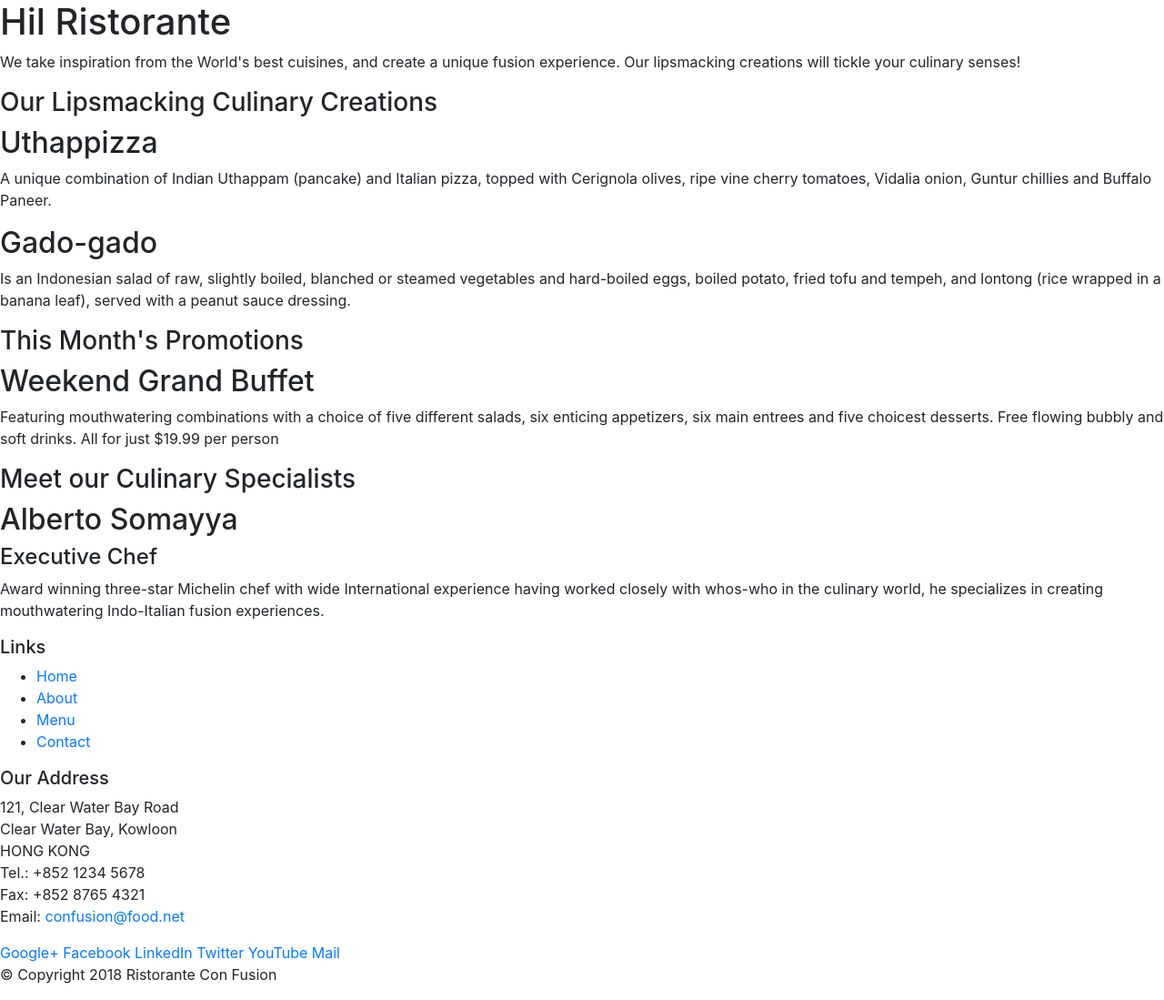
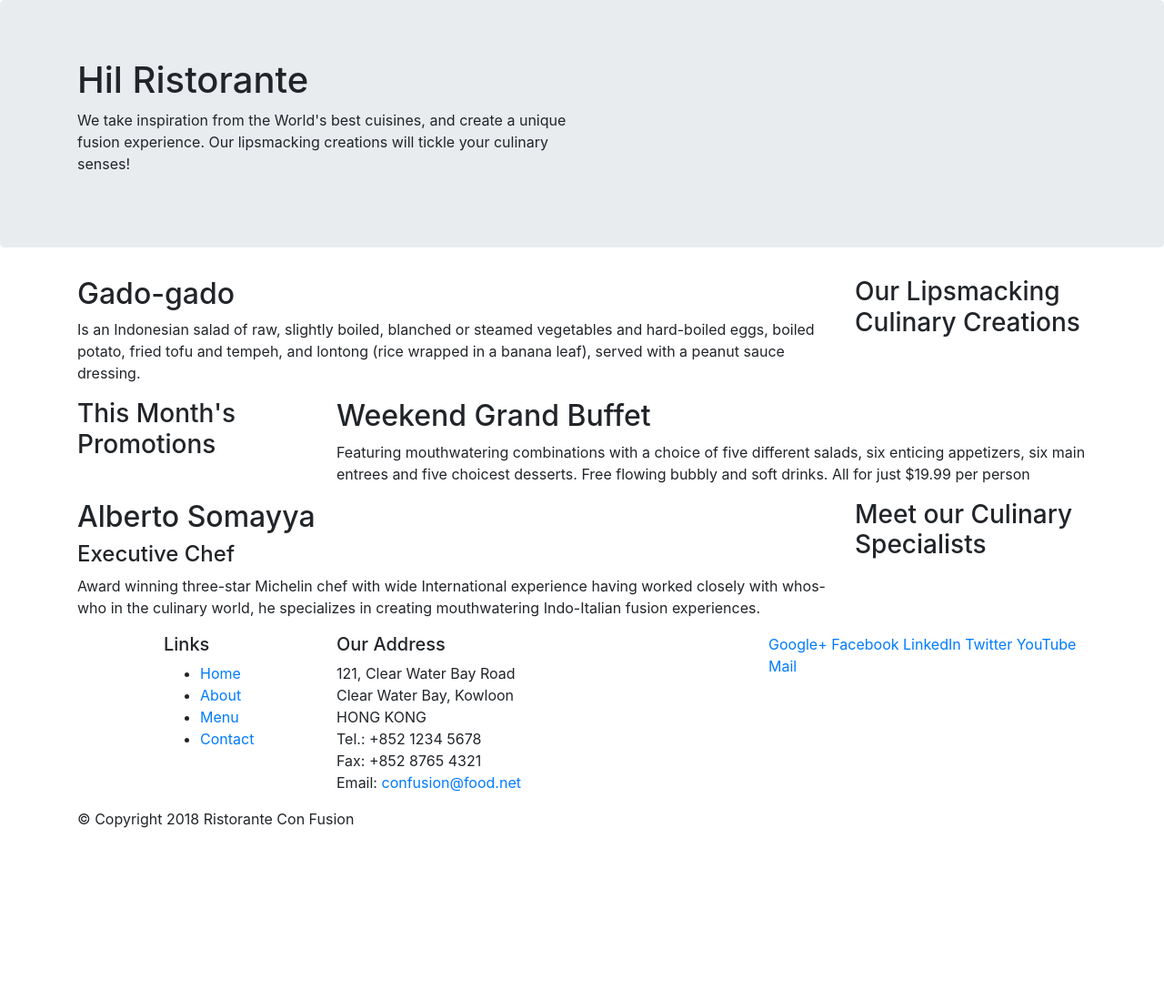
Before and after one commit to embunadem/hil-ristorante-github, a website: page index.html in a window 1280 px wide. Shown: the whole page at 91% size. After the commit the page ends 928 px from the top, so only its background shows below. Drawn offline with nearby package versions, Linux system fonts and the light colour scheme.

Commit message:
Responsive Design and Bootstrap Grid System Part 1

```diff
--- a/index.html
+++ b/index.html
@@ -14,30 +14,30 @@
 
 <body>
 
-    <header>
-        <div>
-            <div>
-                <div>
+    <header class="jumbotron">
+        <div class="container">
+            <div class="row">
+                <div class="col-12 col-sm-6">
                     <h1>Hil Ristorante</h1>
                     <p>We take inspiration from the World's best cuisines, and create a unique fusion experience. Our lipsmacking creations will tickle your culinary senses!</p>
                 </div>
-                <div>
+                <div class="col-12 col-sm">
                 </div>
             </div>
         </div>
     </header>
 
-    <div>
-        <div>
-            <div>
+    <div class="container">
+        <div class="row">
+            <div class="col-12 col-sm-4 order-sm-last col-md-3">
                 <h3>Our Lipsmacking Culinary Creations</h3>
             </div>
-            <div>
+            <!-- <div class="col col-sm col-md">
                 <h2>Uthappizza</h2>
                 <p>A unique combination of Indian Uthappam (pancake) and Italian pizza, topped with Cerignola olives,
                     ripe vine cherry tomatoes, Vidalia onion, Guntur chillies and Buffalo Paneer.</p>
-            </div>
-            <div>
+            </div> -->
+            <div class="col col-sm order-sm-first col-md">
                 <h2>Gado-gado</h2>
                 <p>Is an Indonesian salad of raw, slightly boiled, blanched or steamed vegetables and hard-boiled eggs, boiled potato,
                     fried tofu and tempeh, and lontong (rice wrapped in a banana leaf), served with a peanut sauce dressing.</p>
@@ -45,21 +45,21 @@
         </div>
 
 
-        <div>
-            <div>
+        <div class="row">
+            <div class="col-12 col-sm-4 col-md-3">
                 <h3>This Month's Promotions</h3>
             </div>
-            <div>
+            <div class="col col-sm col-md">
                 <h2>Weekend Grand Buffet</h2>
                 <p>Featuring mouthwatering combinations with a choice of five different salads, six enticing appetizers, six main entrees and five choicest desserts. Free flowing bubbly and soft drinks. All for just $19.99 per person </p>
             </div>
         </div>
 
-        <div>
-            <div>
+        <div class="row">
+            <div class="col-12 col-sm-4 order-sm-last col-md-3">
                 <h3>Meet our Culinary Specialists</h3>
             </div>
-            <div>
+            <div class="col col-sm order-sm-first col-md">
                 <h2>Alberto Somayya</h2>
                 <h4>Executive Chef</h4>
                 <p>Award winning three-star Michelin chef with wide International experience having worked closely with whos-who in the culinary world, he specializes in creating mouthwatering Indo-Italian fusion experiences. </p>
@@ -68,9 +68,9 @@
     </div>
 
     <footer>
-        <div>
-            <div>
-                <div>
+        <div class="container">
+            <div class="row">
+                <div class="col-4 offset-1 col-sm-2">
                     <h5>Links</h5>
                     <ul>
                         <li><a href="#">Home</a></li>
@@ -79,7 +79,7 @@
                         <li><a href="#">Contact</a></li>
                     </ul>
                 </div>
-                <div>
+                <div class="col-7 col-sm-5">
                     <h5>Our Address</h5>
                     <address>
 		              121, Clear Water Bay Road<br>
@@ -90,7 +90,7 @@
 		              Email: <a href="mailto:confusion@food.net">confusion@food.net</a>
 		           </address>
                 </div>
-                <div>
+                <div class="col-12 col-sm-4">
                     <div>
                         <a href="http://google.com/+">Google+</a>
                         <a href="http://www.facebook.com/profile.php?id=">Facebook</a>
@@ -101,8 +101,8 @@
                     </div>
                 </div>
            </div>
-           <div>
-                <div>
+           <div class="row">
+                <div class="col-auto">
                     <p>© Copyright 2018 Ristorante Con Fusion</p>
                 </div>
            </div>
```
